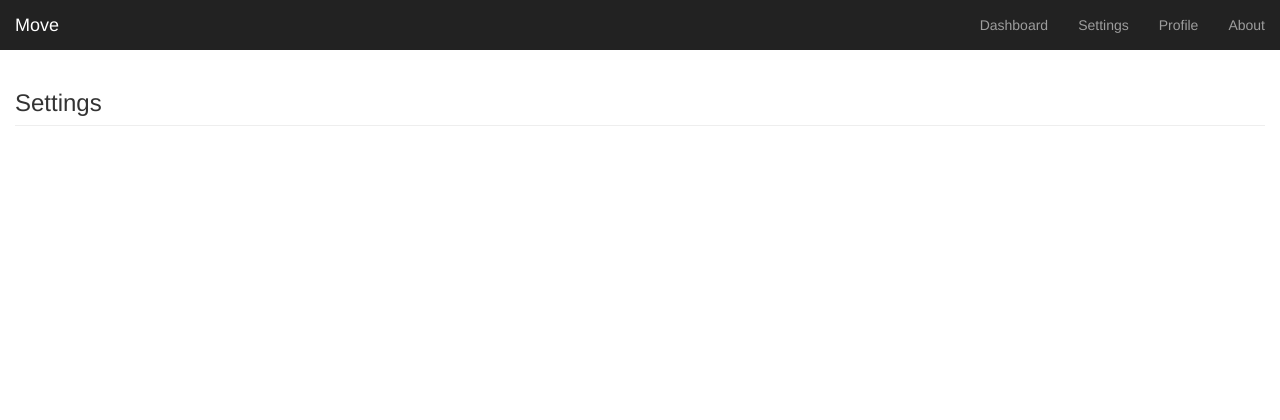
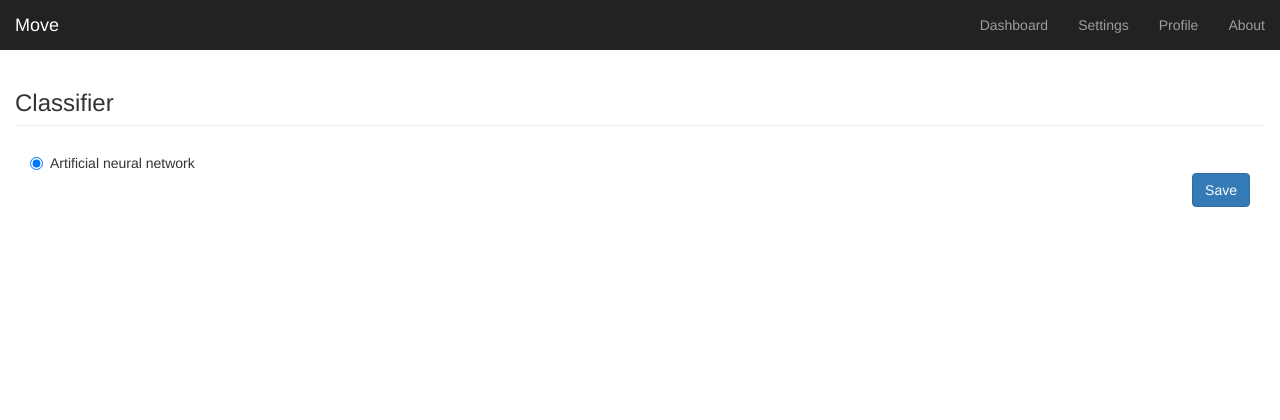
Before and after one commit to mlipa/move_server, a Flask app: template app/templates/settings.html in a window 1280 px wide. Shown: the top 420 px of the page. Run offline with Flask 2, Linux system fonts and the light colour scheme; the template is opened without the code that fills it, so the values that code supplies are empty.

Commit message:
Complete settings template

```diff
--- a/app/templates/profile.html
+++ b/app/templates/profile.html
@@ -10,7 +10,6 @@
     <h3 class="page-header">Profile</h3>
     <div class="col-md-2">
         <img class="img-avatar img-circle img-responsive center-block" src="{{ avatar }}">
-        <br>
     </div>
     <div class="col-md-10">
         <form class="form-horizontal" method="post">
--- a/app/templates/settings.html
+++ b/app/templates/settings.html
@@ -7,5 +7,13 @@
 {% endblock %}
 
 {% block content %}
-    <h3 class="page-header">Settings</h3>
+    <h3 class="page-header">Classifier</h3>
+    <form class="form-horizontal" method="post">
+        <div class="col-md-3 radio">
+            <label><input type="radio" name="classifier" checked>Artificial neural network</label>
+        </div>
+        <div class="col-md-12">
+            <button class="btn btn-primary pull-right" type="submit">Save</button>
+        </div>
+    </form>
 {% endblock %}
```
